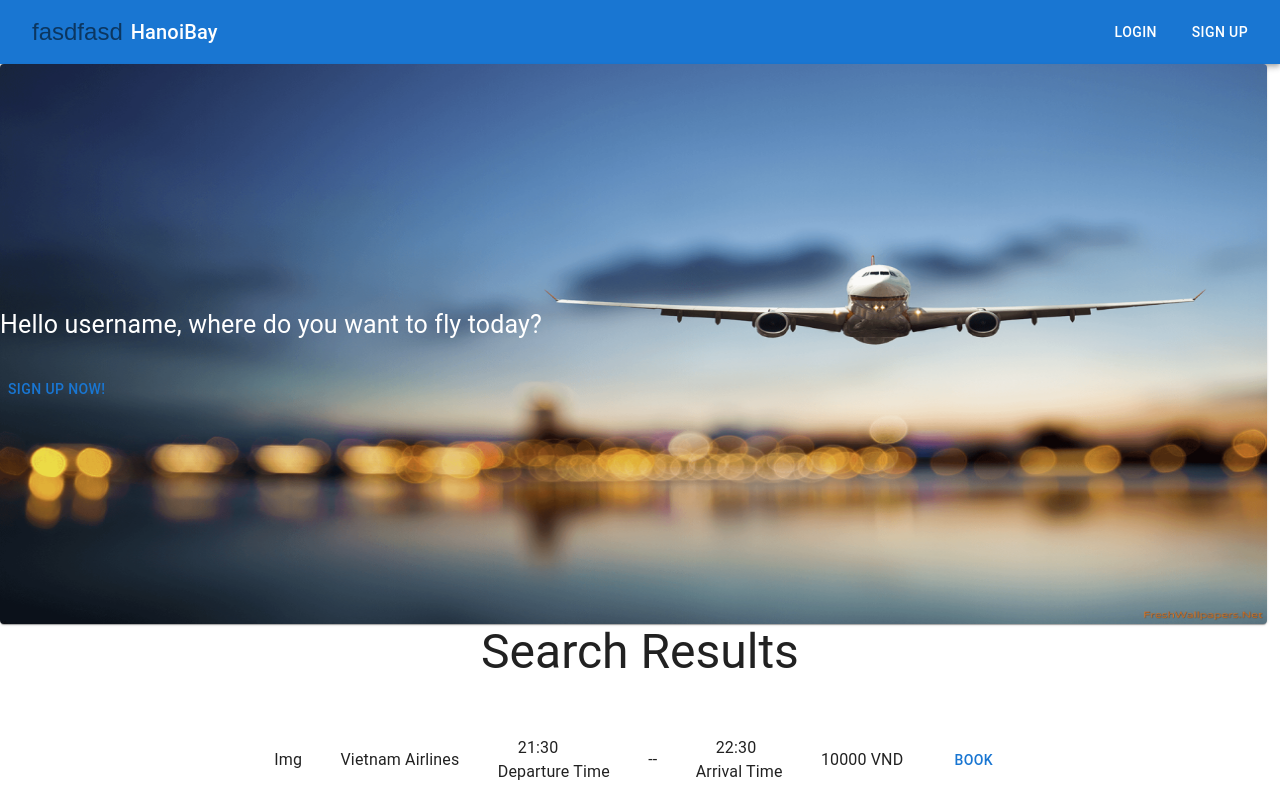
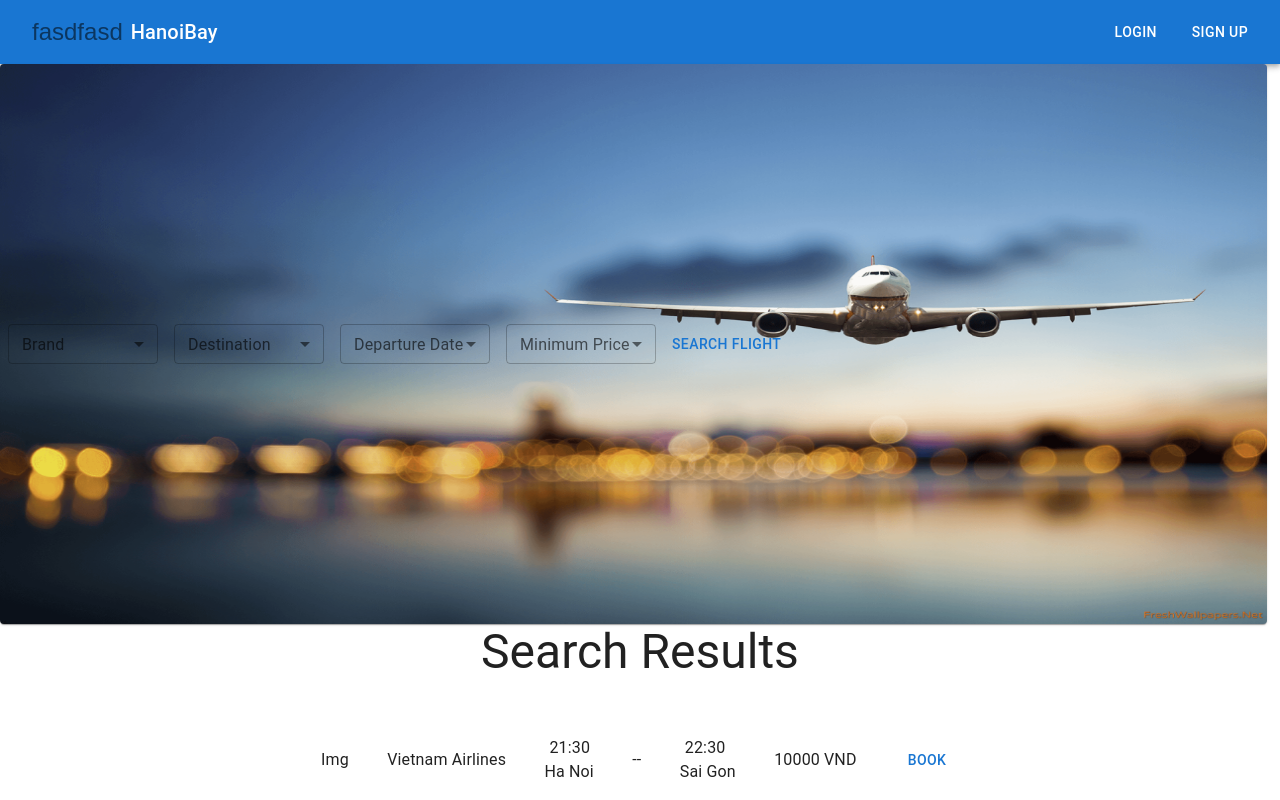
Before and after one commit to idiosyncrasy00/FlightBookingApplication, a React (Vite) app in the folder frontend/: page /secret in a window 1280 px wide. Shown: the top 800 px of the page. Built offline with nearby package versions, Linux system fonts and the light colour scheme.

Commit message:
a little bit frontend

```diff
--- a/frontend/src/pages/SecretPage.tsx
+++ b/frontend/src/pages/SecretPage.tsx
@@ -1,3 +1,4 @@
+import {useState} from 'react'
 import paperImg from '../assets/254367.webp'
 import { useNavigate } from 'react-router-dom'
 
@@ -5,12 +6,13 @@ import { useNavigate } from 'react-router-dom'
 import Paper from '@mui/material/Paper';
 import Button from '@mui/material/Button'
 import Box from '@mui/material/Box';
-// import Card from '@mui/material/Card';
-// import CardContent from '@mui/material/CardContent';
-// import CardMedia from '@mui/material/CardMedia';
-// import CardActions from '@mui/material/CardActions';
 import Typography from '@mui/material/Typography';
 import Result from '../components/Result'
+
+import InputLabel from '@mui/material/InputLabel';
+import MenuItem from '@mui/material/MenuItem';
+import FormControl from '@mui/material/FormControl';
+import Select, { SelectChangeEvent } from '@mui/material/Select';
 
 const styles = {
   paperContainer: {
@@ -46,20 +48,91 @@ const styles = {
     gap: `3% 3%`,
     height: `20vh`
   },
+
+  formStyling: {
+    display: `flex`
+  }
 };
 
 function SecretPage() {
   const navigate = useNavigate()
+
+  const [age, setAge] = useState('');
+
+  const handleChange = (event: SelectChangeEvent) => {
+    setAge(event.target.value as string);
+  };
+
   return (
     <div>
       <Paper style={styles.paperContainer}>
-        <div className="text-content" style={styles.textContent}>
-          <p>Hello username, where do you want to fly today?</p>
-          <Button onClick={() => { navigate('/register') }}>Sign up now!</Button>
+        <div style={styles.formStyling}>
+          <FormControl sx={{ m: 1, minWidth: 150 }} size="small">
+            <InputLabel id="demo-simple-select-label">Brand</InputLabel>
+            <Select
+              labelId="demo-simple-select-label"
+              id="demo-simple-select"
+              value={age}
+              label="Age"
+              onChange={handleChange}
+            >
+              <MenuItem value={10}>Ten</MenuItem>
+              <MenuItem value={20}>Twenty</MenuItem>
+              <MenuItem value={30}>Thirty</MenuItem>
+            </Select>
+          </FormControl>
+
+          <FormControl sx={{ m: 1, minWidth: 150 }} size="small">
+            <InputLabel id="demo-simple-select-label">Destination</InputLabel>
+            <Select
+              labelId="demo-simple-select-label"
+              id="demo-simple-select"
+              value={age}
+              label="Age"
+              onChange={handleChange}
+            >
+              <MenuItem value={10}>Ten</MenuItem>
+              <MenuItem value={20}>Twenty</MenuItem>
+              <MenuItem value={30}>Thirty</MenuItem>
+            </Select>
+          </FormControl>
+
+
+          <FormControl sx={{ m: 1, minWidth: 150 }} size="small">
+            <InputLabel id="demo-simple-select-label">Departure Date</InputLabel>
+            <Select
+              labelId="demo-simple-select-label"
+              id="demo-simple-select"
+              value={age}
+              label="Age"
+              onChange={handleChange}
+            >
+              <MenuItem value={10}>Ten</MenuItem>
+              <MenuItem value={20}>Twenty</MenuItem>
+              <MenuItem value={30}>Thirty</MenuItem>
+            </Select>
+          </FormControl>
+
+          <FormControl sx={{ m: 1, minWidth: 150 }} size="small">
+            <InputLabel id="demo-simple-select-label">Minimum Price</InputLabel>
+            <Select
+              labelId="demo-simple-select-label"
+              id="demo-simple-select"
+              value={age}
+              label="Age"
+              onChange={handleChange}
+            >
+              <MenuItem value={10}>Ten</MenuItem>
+              <MenuItem value={20}>Twenty</MenuItem>
+              <MenuItem value={30}>Thirty</MenuItem>
+            </Select>
+          </FormControl>
+
         </div>
+        <br></br>
+        <Button>Search Flight</Button>
       </Paper>
       <Typography variant="h3" style={styles.centerText}>Search Results</Typography>
-      {/* <div style={styles.searchResult}> */}
       <Box
         style={styles.searchResult}
       >
@@ -70,18 +143,20 @@ function SecretPage() {
           Vietnam Airlines
         </div>
         <div>
-          <span style={{ "padding-left": '20px' }}>21:30</span>
+          <span style={{ "padding-left": '5px' }}>21:30</span>
           <br />
-          <span>Departure Time</span>
+          <span>
+            Ha Noi
+          </span>
         </div>
         --
         <div>
-          <span style={{ "padding-left": '20px' }}>
+          <span style={{ "padding-left": '5px' }}>
             22:30
           </span>
           <br />
           <span>
-            Arrival Time
+            Sai Gon
           </span>
         </div>
         <div>
```
